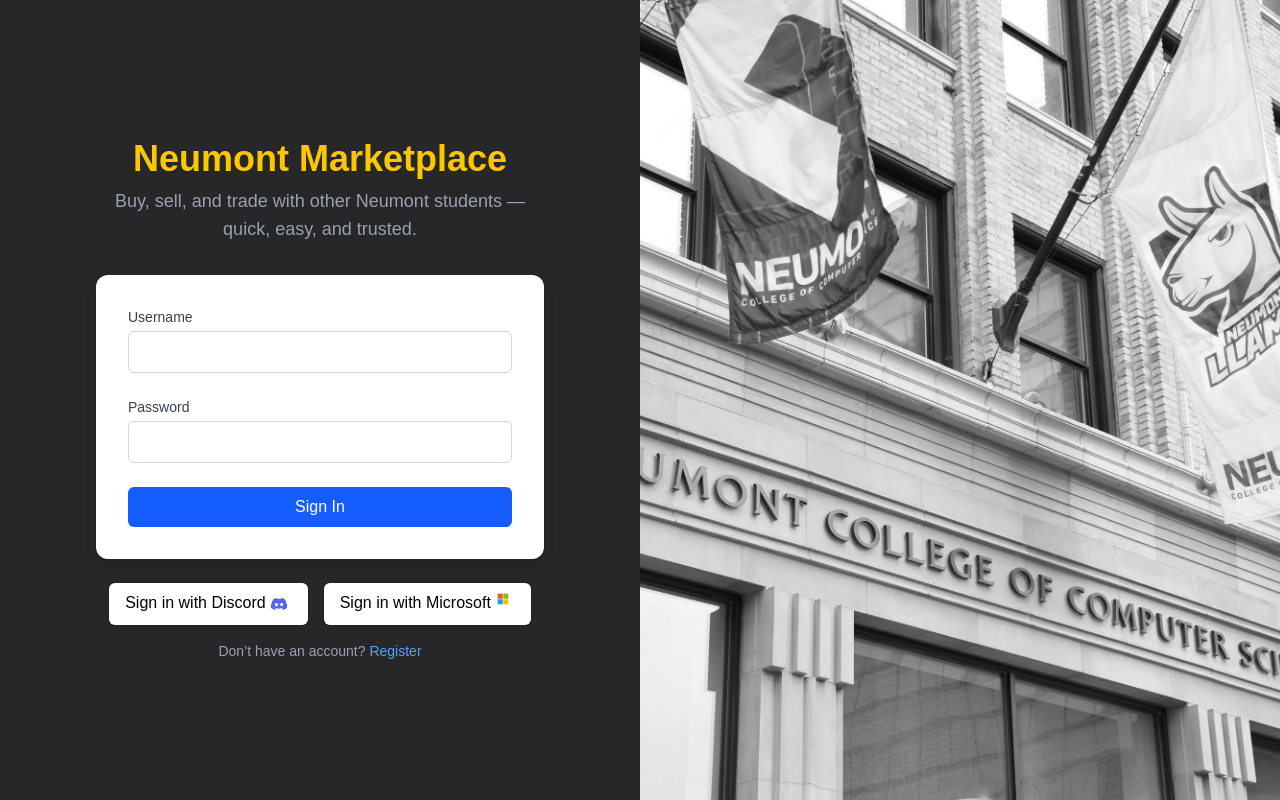
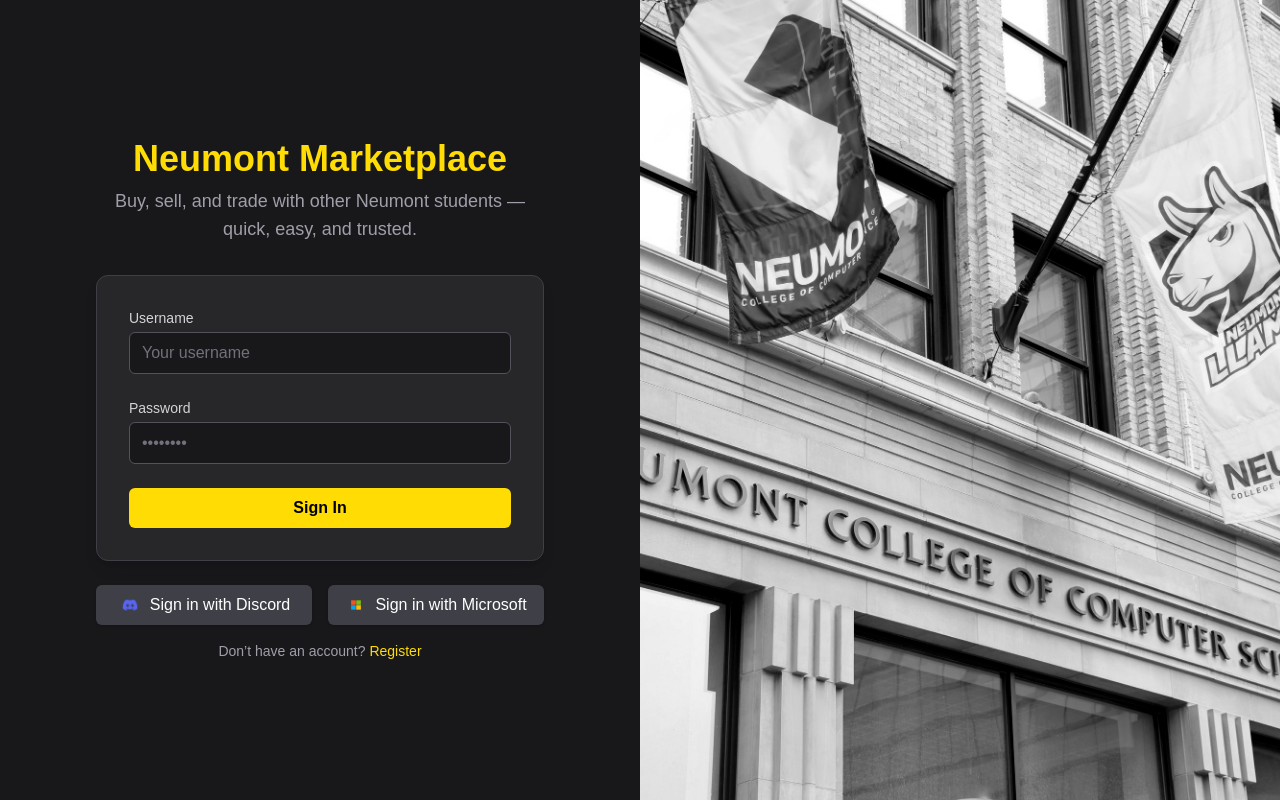
Before and after one commit to timmyjinks/Neumont-Marketplace, a Next.js app in the folder frontend/: page / in a window 1280 px wide. Built offline with nearby package versions, Linux system fonts and the light colour scheme.

Commit message:
dark theme added

```diff
--- a/frontend/app/page.tsx
+++ b/frontend/app/page.tsx
@@ -5,84 +5,78 @@
 
 export default function Home() {
   return (
-    <div className="flex h-screen w-full">
+    <div className="flex h-screen w-full bg-zinc-900 text-white">
 
-      {/* Left Panel - Form Side */}
-      <div className="w-full md:w-1/2 flex flex-col justify-center items-center bg-zinc-800 text-white px-6">
+      {/* Left Panel */}
+      <div className="w-full md:w-1/2 flex flex-col justify-center items-center px-6">
 
-      {/* Title and Description */}
-      <div className="text-4xl font-bold mb-2 text-center text-yellow-400">
-        Neumont Marketplace
+        {/* Title */}
+        <div className="text-4xl font-bold mb-2 text-center text-[#fedc04]">
+          Neumont Marketplace
         </div>
-        <div className="text-lg text-gray-400 mb-8 text-center max-w-md">
+
+        {/* Description */}
+        <div className="text-lg text-zinc-400 mb-8 text-center max-w-md">
           Buy, sell, and trade with other Neumont students — quick, easy, and trusted.
         </div>
 
         {/* Sign In Form */}
-        <form className="bg-white p-8 rounded-xl shadow-lg space-y-6 w-full max-w-md text-black">
+        <form className="bg-zinc-800 p-8 rounded-xl shadow-lg space-y-6 w-full max-w-md border border-zinc-700">
           <div>
-            <label className="block text-sm font-medium text-gray-700 mb-1">
+            <label className="block text-sm font-medium text-zinc-300 mb-1">
               Username
             </label>
             <input
               type="text"
               name="username"
-              className="block w-full rounded-md border border-gray-300 px-3 py-2 focus:outline-none focus:ring-2 focus:ring-blue-500"
+              className="block w-full rounded-md bg-zinc-900 border border-zinc-600 px-3 py-2 text-white placeholder-zinc-500 focus:outline-none focus:ring-2 focus:ring-[#fedc04]"
+              placeholder="Your username"
             />
           </div>
 
           <div>
-            <label className="block text-sm font-medium text-gray-700 mb-1">
+            <label className="block text-sm font-medium text-zinc-300 mb-1">
               Password
             </label>
             <input
               type="password"
               name="password"
-              className="block w-full rounded-md border border-gray-300 px-3 py-2 focus:outline-none focus:ring-2 focus:ring-blue-500"
+              className="block w-full rounded-md bg-zinc-900 border border-zinc-600 px-3 py-2 text-white placeholder-zinc-500 focus:outline-none focus:ring-2 focus:ring-[#fedc04]"
+              placeholder="••••••••"
             />
           </div>
 
           <button
             type="submit"
-            className="w-full bg-blue-600 text-white py-2 px-4 rounded-md hover:bg-blue-700 transition"
+            className="w-full bg-[#fedc04] text-black font-semibold py-2 px-4 rounded-md hover:bg-yellow-400 transition"
           >
             Sign In
           </button>
         </form>
 
         {/* OAuth Buttons */}
-        <div className="flex space-x-4 mt-6">
-          <button className="bg-white text-black px-4 py-2 rounded-md shadow hover:bg-gray-100 transition flex space-x-1">
+        <div className="flex flex-col md:flex-row items-center gap-4 mt-6 w-full max-w-md">
+          <button className="w-full bg-zinc-700 text-white px-4 py-2 rounded-md shadow hover:bg-zinc-600 transition flex items-center justify-center gap-2">
+            <Image alt="Discord Logo" src={discord} width={24} height={24} />
             Sign in with Discord
-            <Image
-            alt="Discord Logo"
-            src={discord}
-            width={26}
-            height={26}
-            />
           </button>
-          <button className="bg-white text-black px-4 py-2 rounded-md shadow hover:bg-gray-100 transition flex space-x-1">
+          <button className="w-full bg-zinc-700 text-white px-4 py-2 rounded-md shadow hover:bg-zinc-600 transition flex items-center justify-center gap-2">
+            <Image alt="Microsoft Logo" src={microsoft} width={22} height={22} />
             Sign in with Microsoft
-            <Image
-              alt="Microsoft Logo"
-              src={microsoft}
-              width={24}
-              height={24}
-              />
           </button>
         </div>
 
-        {/* Register Link */}
-        <div className="mt-4 text-sm text-gray-400">
+        {/* Register */}
+        <div className="mt-4 text-sm text-zinc-400">
           Don’t have an account?{" "}
-          <a href="/register" className="text-blue-400 hover:underline">
+          <a href="/register" className="text-[#fedc04] hover:underline">
             Register
           </a>
         </div>
       </div>
 
-      {/* Right Panel - Background Image */}
-      <div className="relative w-1/2 hidden md:block filter grayscale">
+      {/* Right Panel */}
+      <div className="relative w-1/2 hidden md:block grayscale contrast-125 brightness-90">
         <Image
           src={bgImg}
           alt="Background"
```
